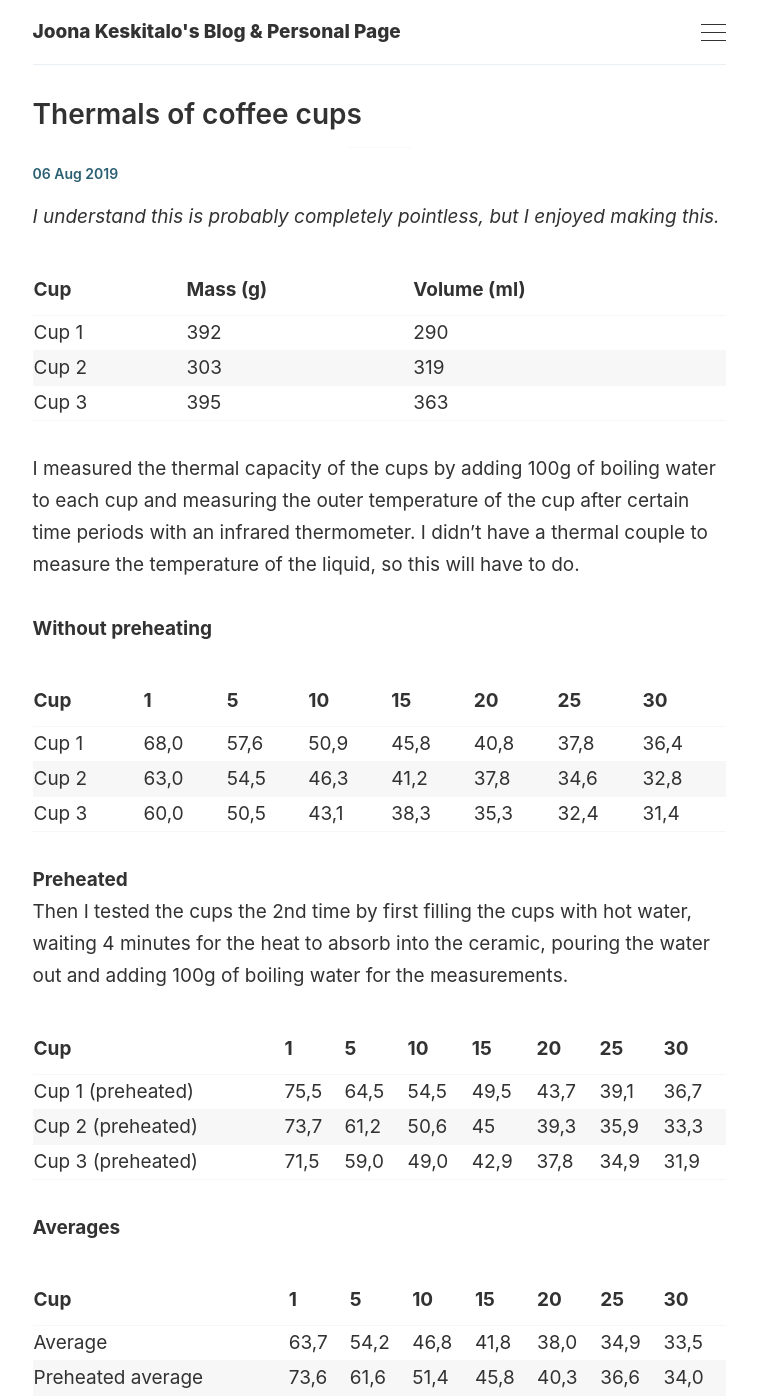
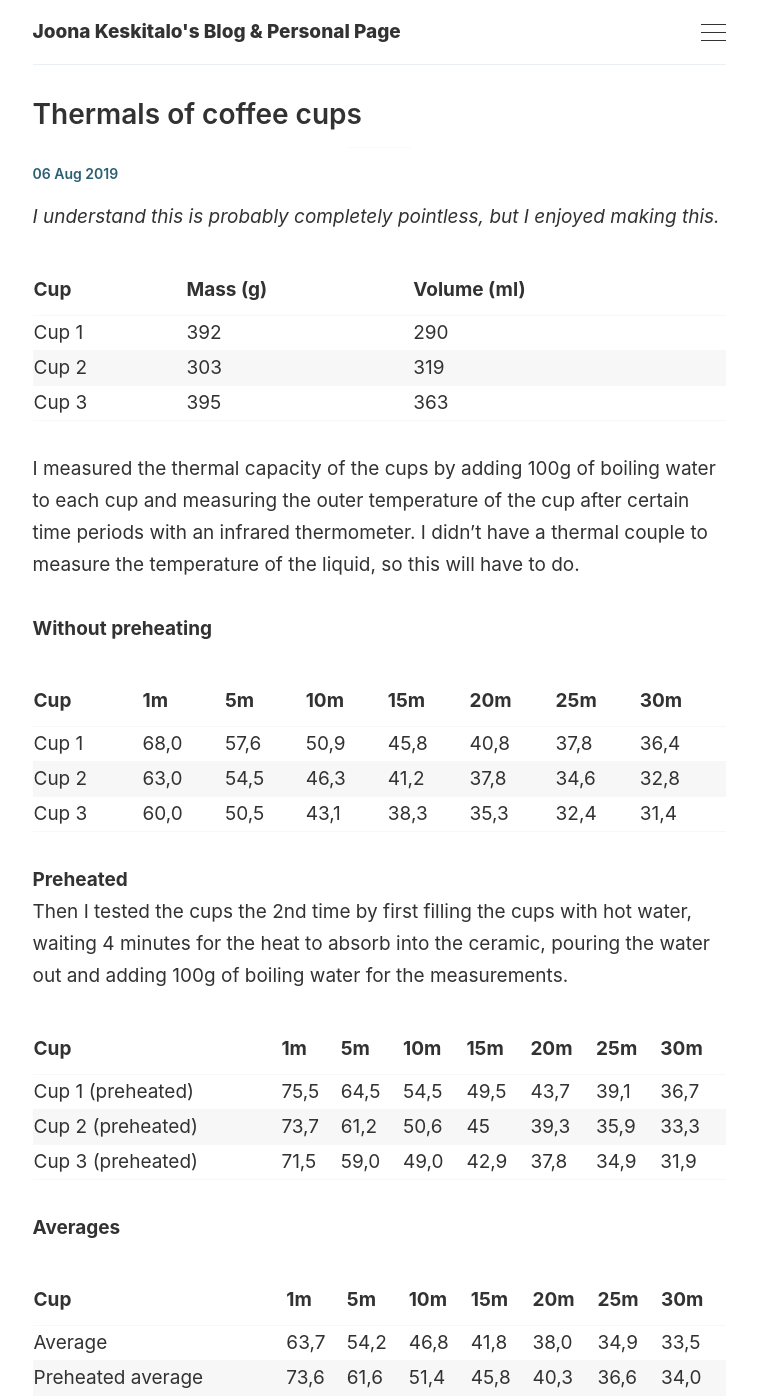
Before and after one commit to joonakeskitalo/joonakeskitalo.github.io, a Jekyll site: the page built from _posts/2019-08-06-thermals-of-coffee-cups.md, in a window 1280 px wide and 1400 px high. Shown: the whole window, without its empty margins (261-1018 px from the left). Built offline with Jekyll 4.4.1, drawn with Linux system fonts in a browser that asks for light colours.

Commit message:
Update to post

```diff
--- a/_posts/2019-08-06-thermals-of-coffee-cups.md
+++ b/_posts/2019-08-06-thermals-of-coffee-cups.md
@@ -18,7 +18,7 @@ I measured the thermal capacity of the cups by adding 100g of boiling water to e
 
 **Without preheating**
 
-| Cup   | 1  | 5 | 10 | 15 | 20 | 25 | 30 |
+| Cup   | 1m  | 5m | 10m | 15m | 20m | 25m | 30m |
 |-------|----------|-----------|------------|------------|------------|------------|------------|
 | Cup 1 | 68,0     | 57,6      | 50,9       | 45,8       | 40,8       | 37,8       | 36,4       |
 | Cup 2 | 63,0     | 54,5      | 46,3       | 41,2       | 37,8       | 34,6       | 32,8       |
@@ -27,7 +27,7 @@ I measured the thermal capacity of the cups by adding 100g of boiling water to e
 **Preheated**
 Then I tested the cups the 2nd time by first filling the cups with hot water, waiting 4 minutes for the heat to absorb into the ceramic, pouring the water out and adding 100g of boiling water for the measurements.
 
-| Cup               | 1  | 5 | 10 | 15 | 20 | 25 | 30 |
+| Cup   | 1m  | 5m | 10m | 15m | 20m | 25m | 30m |
 |-------------------|----------|-----------|------------|------------|------------|------------|------------|
 | Cup 1 (preheated) | 75,5     | 64,5      | 54,5       | 49,5       | 43,7       | 39,1       | 36,7       |
 | Cup 2 (preheated) | 73,7     | 61,2      | 50,6       | 45         | 39,3       | 35,9       | 33,3       |
@@ -35,7 +35,7 @@ Then I tested the cups the 2nd time by first filling the cups with hot water, wa
 
 **Averages**
 
-| Cup                | 1  | 5 | 10 | 15 | 20 | 25 | 30 |
+| Cup   | 1m  | 5m | 10m | 15m | 20m | 25m | 30m |
 |--------------------|----------|-----------|------------|------------|------------|------------|------------|
 | Average            | 63,7     | 54,2      | 46,8       | 41,8       | 38,0       | 34,9       | 33,5       |
 | Preheated average  | 73,6     | 61,6      | 51,4       | 45,8       | 40,3       | 36,6       | 34,0       |
```
